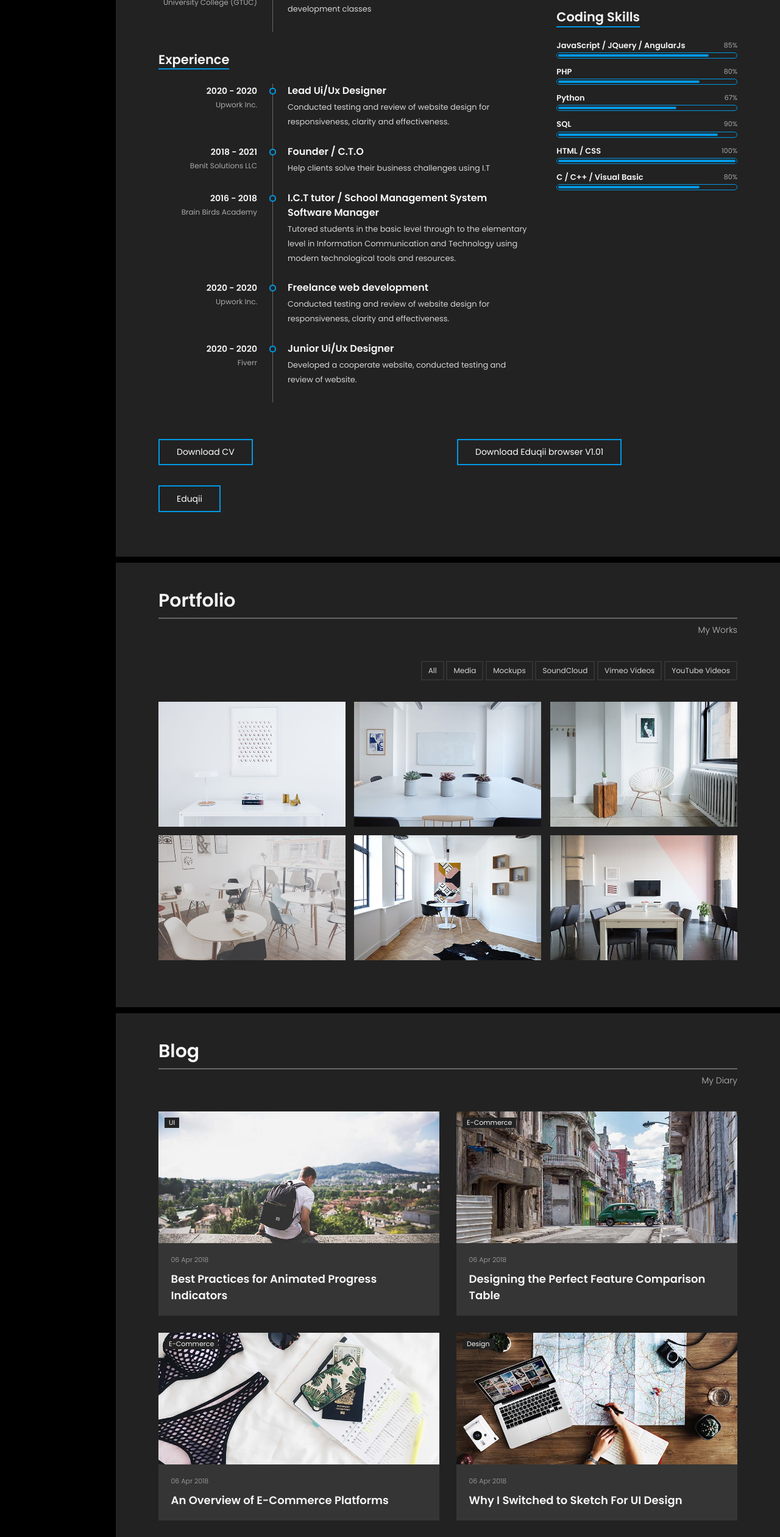
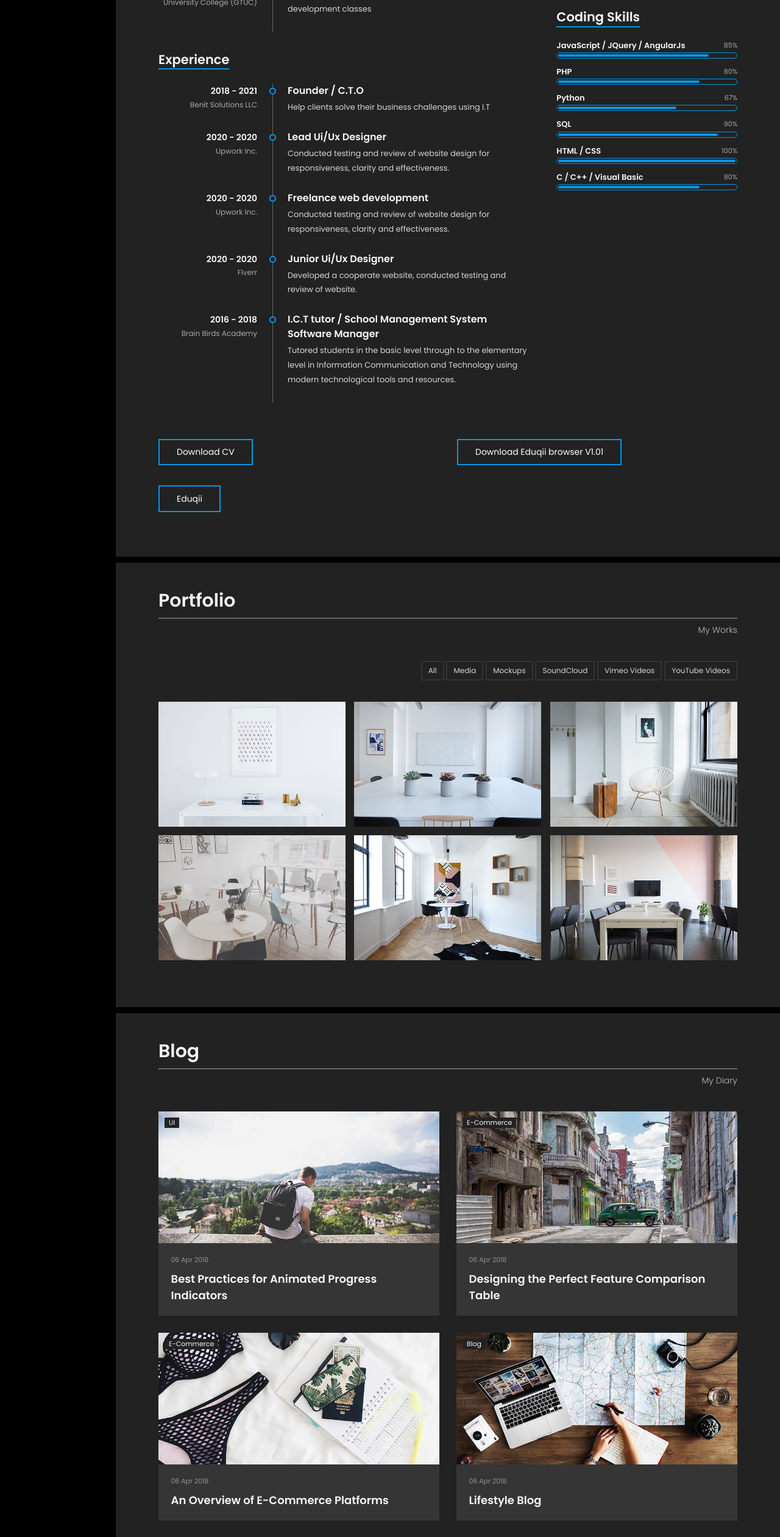
Before and after one commit to Eduqii/BernardDwamena.github.io, a plain HTML site: page index.html in a window 1280 px wide. Shown: the part 980-3501 px from the top of the page at 61% size. Drawn offline with Linux system fonts and the light colour scheme; some packages are replaced by stand-ins of ours.

Commit message:
Update index.html

```diff
--- a/index.html
+++ b/index.html
@@ -3,7 +3,7 @@
 <head>
     <meta charset="UTF-8" />
     <meta http-equiv="X-UA-Compatible" content="IE=edge">
-    <title>Bernard Dwamena - Resume </title>
+    <title>Bernard Osei Dwamena - Resume </title>
     <meta name="viewport" content="width=device-width, initial-scale=1, maximum-scale=1" />
     <meta name="description" content="Bernard - Resume / CV / vCard " />
     <meta name="keywords" content="vcard, resposnive, retina, resume, jquery, css3, bootstrap, Material CV, portfolio" />
@@ -405,19 +405,8 @@
 
 
                         <div class="timeline timeline-second-style clearfix">
+
                           <div class="timeline-item clearfix">
-                            <div class="left-part">
-                              <h5 class="item-period">2020 - 2020</h5>
-                              <span class="item-company">Upwork Inc.</span>
-                            </div>
-                            <div class="divider"></div>
-                            <div class="right-part">
-                              <h4 class="item-title">Lead Ui/Ux Designer</h4>
-                              <p>Conducted testing and review of website design for responsiveness, clarity and effectiveness.</p>
-                            </div>
-                          </div>
-
-                            <div class="timeline-item clearfix">
                             <div class="left-part">
                               <h5 class="item-period">2018 - 2021</h5>
                               <span class="item-company">Benit Solutions LLC</span>
@@ -429,15 +418,15 @@
                             </div>
                           </div>
 
-                            <div class="timeline-item clearfix">
+                          <div class="timeline-item clearfix">
                             <div class="left-part">
-                              <h5 class="item-period">2016 - 2018</h5>
-                              <span class="item-company">Brain Birds Academy</span>
-                                    </div>
+                              <h5 class="item-period">2020 - 2020</h5>
+                              <span class="item-company">Upwork Inc.</span>
+                            </div>
                             <div class="divider"></div>
                             <div class="right-part">
-                              <h4 class="item-title">I.C.T tutor / School Management System Software Manager</h4>
-                              <p>Tutored students in the basic level through to the elementary level in Information Communication and Technology using modern technological tools and resources.</p>
+                              <h4 class="item-title">Lead Ui/Ux Designer</h4>
+                              <p>Conducted testing and review of website design for responsiveness, clarity and effectiveness.</p>
                             </div>
                           </div>
 
@@ -464,6 +453,19 @@
                               <p>Developed a cooperate website, conducted testing and review of website.</p>
                             </div>
                           </div>
+
+                            <div class="timeline-item clearfix">
+                            <div class="left-part">
+                              <h5 class="item-period">2016 - 2018</h5>
+                              <span class="item-company">Brain Birds Academy</span>
+                                    </div>
+                            <div class="divider"></div>
+                            <div class="right-part">
+                              <h4 class="item-title">I.C.T tutor / School Management System Software Manager</h4>
+                              <p>Tutored students in the basic level through to the elementary level in Information Communication and Technology using modern technological tools and resources.</p>
+                            </div>
+                          </div>
+
                         </div>
                       </div>
                     </div>
@@ -807,7 +809,7 @@
                           <div class="blog-card">
                             <div class="media-block">
                               <div class="category">
-                                <a href="#" title="View all posts in Design">Design</a>
+                                <a href="#" title="View all posts in Time with the Insiders">Blog</a>
                               </div>
                               <a href="https://sites.google.com/view/withtheinsiders" target="_blank">
                                 <img src="images/blog/blog_post_3.jpg" class="size-blog-masonry-image-two-c" alt="Why I Switched to Sketch For UI Design" title="" />
@@ -817,7 +819,7 @@
                             <div class="post-info">
                               <div class="post-date">06 Apr 2018</div>
                               <a href="https://sites.google.com/view/withtheinsiders" target="_blank">
-                                <h4 class="blog-item-title">Why I Switched to Sketch For UI Design</h4>
+                                <h4 class="blog-item-title">Lifestyle Blog</h4>
                               </a>
                             </div>
                           </div>
@@ -851,7 +853,7 @@
                           <div class="blog-card">
                             <div class="media-block">
                               <div class="category">
-                                <a href="#" title="View all posts in Design">Design</a>
+                                <a href="#" title="View all posts in Design">Lifestyle Blog</a>
                               </div>
                               <a href="https://sites.google.com/view/withtheinsiders" target="_blank">
                                 <img src="images/blog/blog_post_1.jpg" class="size-blog-masonry-image-two-c" alt="6 Easy Steps to Better Icon Design" title="" />
@@ -989,7 +991,7 @@
                         </form>
                       </div>
                     </div>
-                  </div>
+                  </div>-->
                   <!-- /Contact form -->
                 </div>
               </div>
```
